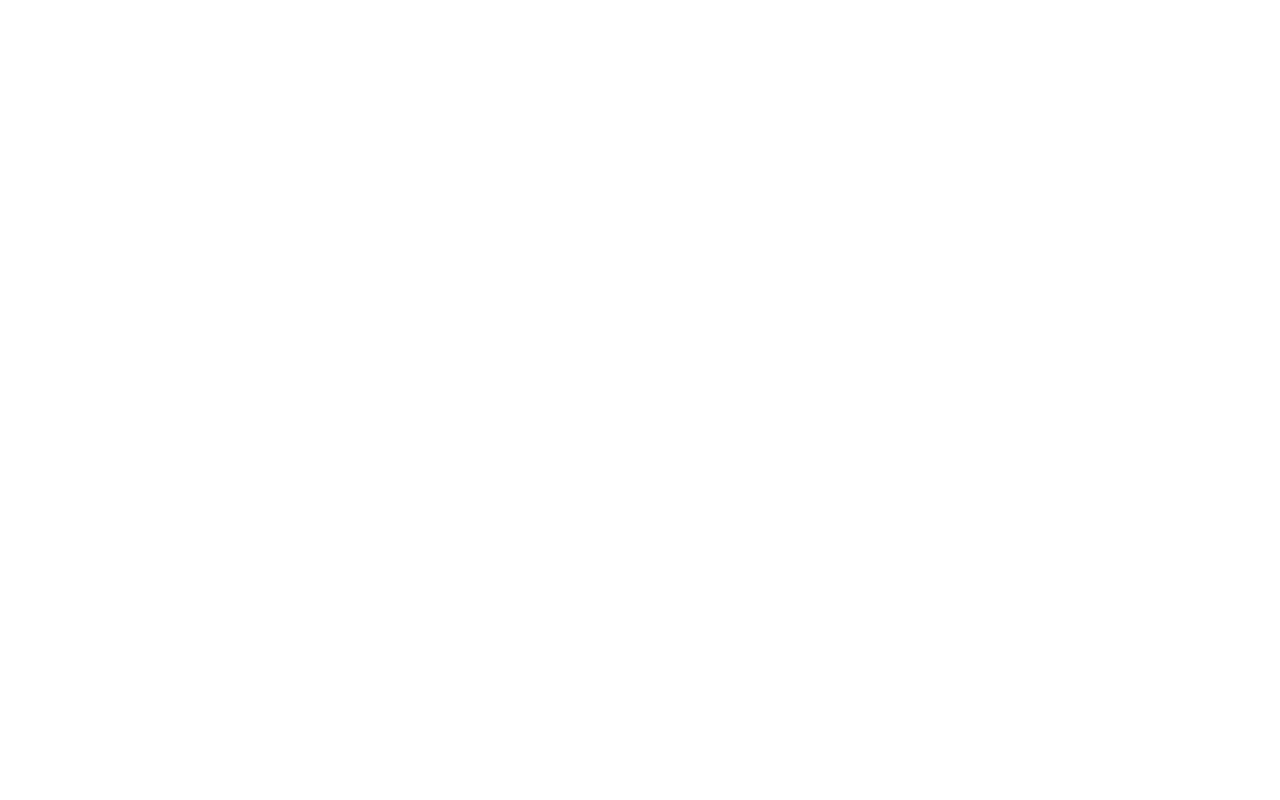
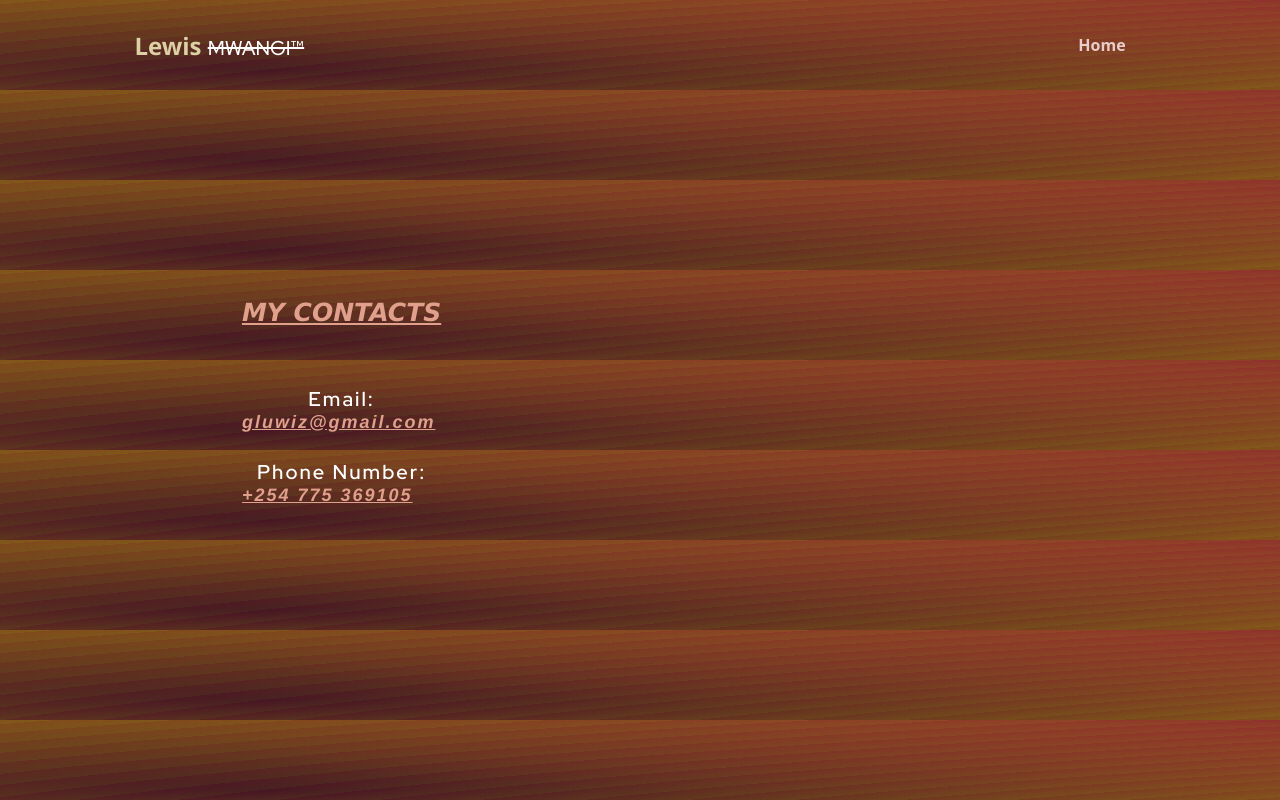
Before and after one commit to lewis-mwangi1/Lewis-Mwangi-Portofolio, a website: page contacts.html in a window 1280 px wide. Drawn offline with Linux system fonts and the light colour scheme.

Commit message:
Web Design Assignment Attempt

```diff
--- a/contacts.html
+++ b/contacts.html
@@ -12,6 +12,19 @@
 
 </head>
 <body>
+    <nav>
+        <h2 class="logo">Lewis <span>MWANGI™</span> </h2>
+        <ul>
+          <li><a href="index.html">Home</a></li>
+        </ul>
+      </nav>
+      <div class="me">
+        <h6> MY CONTACTS</h6>
+        <h4>Email:
+            <div class="email"> gluwiz@gmail.com </div> </h4>
+        <h4>Phone Number:
+            <div class="email"> +254 775 369105 </div</h4>
+    </div>
 
 </body>
 </html>
--- a/index.css
+++ b/index.css
@@ -14,11 +14,12 @@ span{
     border-bottom-right-radius: 30%;
     text-decoration: line-through;
     font-family: ;
+    background: image(url(smooth-soft-brownish-gradient-backdrop-abstact-background.jpg));
 }
 
 *{
     padding: 0;
-    margin: 0;
+    margin: 20;
     box-sizing: border-box;
     font-family: 'Red Hat Display', sans-serif;
     font-weight: 2000;
@@ -27,7 +28,7 @@ span{
 body{
     background-size: 100% 100%;
     background-position: 0px 0px,0px 0px,0px 0px,0px 0px,0px 0px;
-    background-image: repeating-linear-gradient(315deg, #692b0dda 92%, #ffe75f00 100%),repeating-radial-gradient(75% 75% at 238% 218%, #00FFFF12 30%, #073AFF14 39%),radial-gradient(99% 99% at 109% 2%, #ffffffce 0%, #9b494900 100%),radial-gradient(99% 99% at 21% 78%, rgb(77, 17, 17) 0%, #073AFF00 100%),radial-gradient(160% 154% at 711px -303px, rgb(0, 0, 0) 0%, rgb(155, 91, 7) 100%);}
+    background-image: repeating-radial-gradient(75% 75% at 238% 218%, #00FFFF12 30%, #073AFF14 39%), radial-gradient(99% 99% at 109% 2%, #9b2121ce 0%, #9b494900 100%),radial-gradient(99% 99% at 21% 78%, rgb(77, 17, 17) 0%, #073AFF00 100%),radial-gradient(160% 154% at 711px -303px, rgb(0, 0, 0) 0%, rgb(155, 91, 7) 100%);}
 
 .hero{
     height: 100vh;
@@ -58,22 +59,23 @@ nav ul li{
     padding: 10px 20px;
 }
 nav ul li a{
-    color:#e9d3cc;
+    color:#e9cccc;
     text-decoration:solid;
     font-weight: bold;
     font-family: system-ui, -apple-system, BlinkMacSystemFont, 'Segoe UI', Roboto, Oxygen, Ubuntu, Cantarell, 'Open Sans', 'Helvetica Neue', sans-serif;
 }
 a:hover {
-    color: rgb(255, 255, 255);
+    color: rgb(226, 145, 92);
     transition: .1s;
     cursor: pointer;
     }
 .me{
     position:absolute;
-    text-align:justify;
+    text-align:center;
     top: 30%;
     left: 8%;
     transform: translateY(-50%);
+    transform: translateX(70%);
 }
 h1{
     color:#ddd0a4;
@@ -92,6 +94,15 @@ h4{
     letter-spacing: 2px;
     font-size: 20px;
     color: rgb(255, 255, 255);
+}
+h6{
+    font-size: 25px;
+    font-family: Verdana, Geneva, Tahoma, sans-serif;
+    color: #e0a08c;
+    font-style: italic;
+    text-decoration: underline;
+    text-align: justify;
+
 }
 .skills{
     width: 100%;
@@ -157,3 +168,16 @@ h5{
     border: 2px solid rgba(173, 140, 101, 0.822);
     cursor: pointer;
 }
+.email {
+    text-align:justify;
+    font-family: "Helvetica Neue",Helvetica,Arial,sans;
+    font-size: large;
+    text-decoration: underline;
+    font-style: italic;
+    color: #e0a08c;
+}
+     {
+    text-align: center;
+    font-family: 'Franklin Gothic Medium', 'Arial Narrow', Arial, sans-serif;
+    font-size: medium;
+}
```
Also changed, not shown: education.html (+12 -1 lines), index.html (+1 -27 lines), myskills.html (+63 -0 lines).
